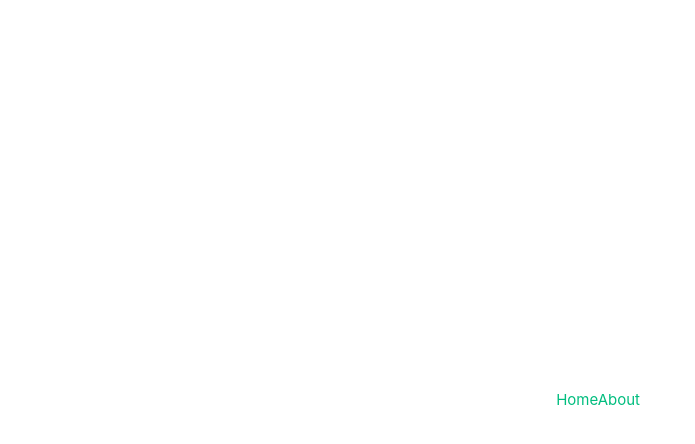
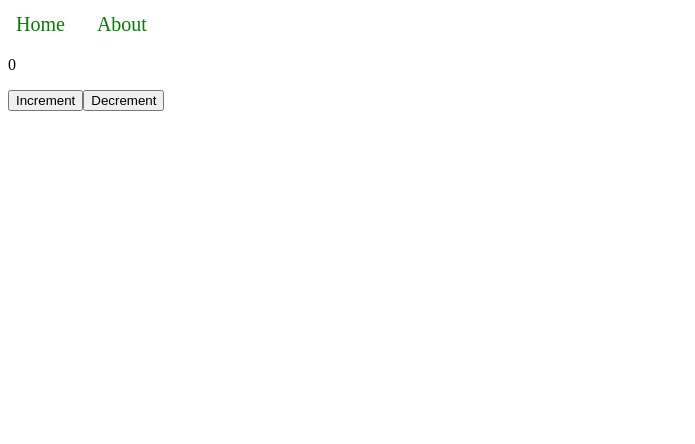
Before and after one commit to asdt560/stuff-app, a Vue app: page / in a window 1280 px wide. Shown: the top 444 px of the page, without its empty margins (0-695 px from the left). Built offline with nearby package versions, Linux system fonts and the light colour scheme.

Commit message:
Fix up app display, remove old styles

```diff
--- a/src/App.vue
+++ b/src/App.vue
@@ -16,4 +16,28 @@ import { RouterLink, RouterView } from 'vue-router'
 </template>
 
 <style scoped>
+header {
+  height: 2rem;
+  display: flex;
+  align-items: center;
+}
+
+nav {
+    display: flex;
+    gap: 1rem;
+}
+
+a {
+  all: unset;
+  font-size: 1.25rem;
+  color: green;
+  cursor: pointer;
+  padding: 0.5rem
+}
+
+a:hover {
+  color: #fff;
+  background: green;
+}
+
 </style>
--- a/src/assets/base.css
+++ b/src/assets/base.css
@@ -1,86 +1 @@
 /* color palette from <https://github.com/vuejs/theme> */
-:root {
-  --vt-c-white: #ffffff;
-  --vt-c-white-soft: #f8f8f8;
-  --vt-c-white-mute: #f2f2f2;
-
-  --vt-c-black: #181818;
-  --vt-c-black-soft: #222222;
-  --vt-c-black-mute: #282828;
-
-  --vt-c-indigo: #2c3e50;
-
-  --vt-c-divider-light-1: rgba(60, 60, 60, 0.29);
-  --vt-c-divider-light-2: rgba(60, 60, 60, 0.12);
-  --vt-c-divider-dark-1: rgba(84, 84, 84, 0.65);
-  --vt-c-divider-dark-2: rgba(84, 84, 84, 0.48);
-
-  --vt-c-text-light-1: var(--vt-c-indigo);
-  --vt-c-text-light-2: rgba(60, 60, 60, 0.66);
-  --vt-c-text-dark-1: var(--vt-c-white);
-  --vt-c-text-dark-2: rgba(235, 235, 235, 0.64);
-}
-
-/* semantic color variables for this project */
-:root {
-  --color-background: var(--vt-c-white);
-  --color-background-soft: var(--vt-c-white-soft);
-  --color-background-mute: var(--vt-c-white-mute);
-
-  --color-border: var(--vt-c-divider-light-2);
-  --color-border-hover: var(--vt-c-divider-light-1);
-
-  --color-heading: var(--vt-c-text-light-1);
-  --color-text: var(--vt-c-text-light-1);
-
-  --section-gap: 160px;
-}
-
-@media (prefers-color-scheme: dark) {
-  :root {
-    --color-background: var(--vt-c-black);
-    --color-background-soft: var(--vt-c-black-soft);
-    --color-background-mute: var(--vt-c-black-mute);
-
-    --color-border: var(--vt-c-divider-dark-2);
-    --color-border-hover: var(--vt-c-divider-dark-1);
-
-    --color-heading: var(--vt-c-text-dark-1);
-    --color-text: var(--vt-c-text-dark-2);
-  }
-}
-
-*,
-*::before,
-*::after {
-  box-sizing: border-box;
-  margin: 0;
-  font-weight: normal;
-}
-
-body {
-  min-height: 100vh;
-  color: var(--color-text);
-  background: var(--color-background);
-  transition:
-    color 0.5s,
-    background-color 0.5s;
-  line-height: 1.6;
-  font-family:
-    Inter,
-    -apple-system,
-    BlinkMacSystemFont,
-    'Segoe UI',
-    Roboto,
-    Oxygen,
-    Ubuntu,
-    Cantarell,
-    'Fira Sans',
-    'Droid Sans',
-    'Helvetica Neue',
-    sans-serif;
-  font-size: 15px;
-  text-rendering: optimizeLegibility;
-  -webkit-font-smoothing: antialiased;
-  -moz-osx-font-smoothing: grayscale;
-}
--- a/src/assets/main.css
+++ b/src/assets/main.css
@@ -1,35 +1 @@
 @import './base.css';
-
-#app {
-  max-width: 1280px;
-  margin: 0 auto;
-  padding: 2rem;
-
-  font-weight: normal;
-}
-
-a,
-.green {
-  text-decoration: none;
-  color: hsla(160, 100%, 37%, 1);
-  transition: 0.4s;
-}
-
-@media (hover: hover) {
-  a:hover {
-    background-color: hsla(160, 100%, 37%, 0.2);
-  }
-}
-
-@media (min-width: 1024px) {
-  body {
-    display: flex;
-    place-items: center;
-  }
-
-  #app {
-    display: grid;
-    grid-template-columns: 1fr 1fr;
-    padding: 0 2rem;
-  }
-}
--- a/src/stores/counter.ts
+++ b/src/stores/counter.ts
@@ -7,6 +7,8 @@ export const useCounterStore = defineStore('counter', () => {
   function increment() {
     count.value++
   }
-
-  return { count, doubleCount, increment }
+  const decrement = () => {
+    count.value--
+  }
+  return { count, doubleCount, increment, decrement }
 })
--- a/src/views/HomeView.vue
+++ b/src/views/HomeView.vue
@@ -1,7 +1,13 @@
 <script setup lang="ts">
+import { useCounterStore } from '../stores/counter'
+
+const counter = useCounterStore()
 </script>
 
 <template>
   <main>
+    <p>{{counter.count}}</p>
+    <button @click="counter.increment">Increment</button>
+    <button @click="counter.decrement">Decrement</button>
   </main>
 </template>
```
